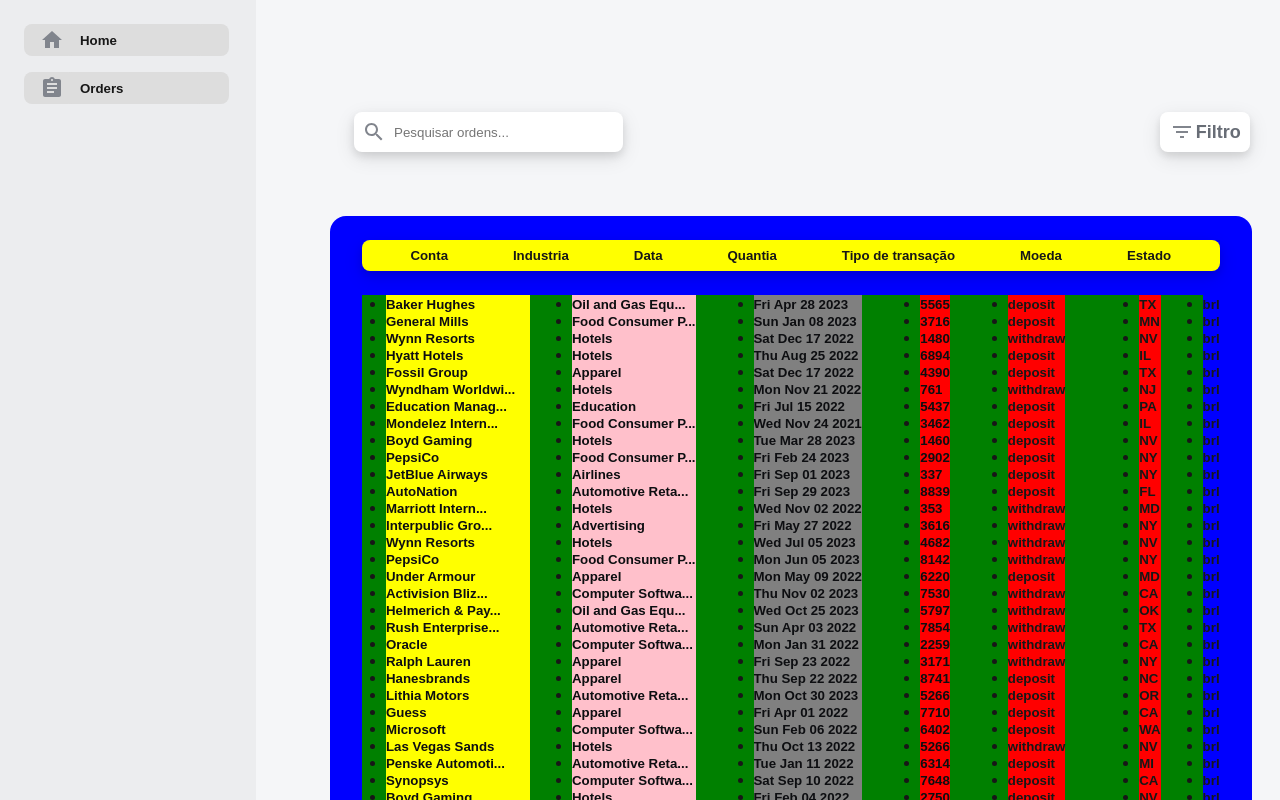
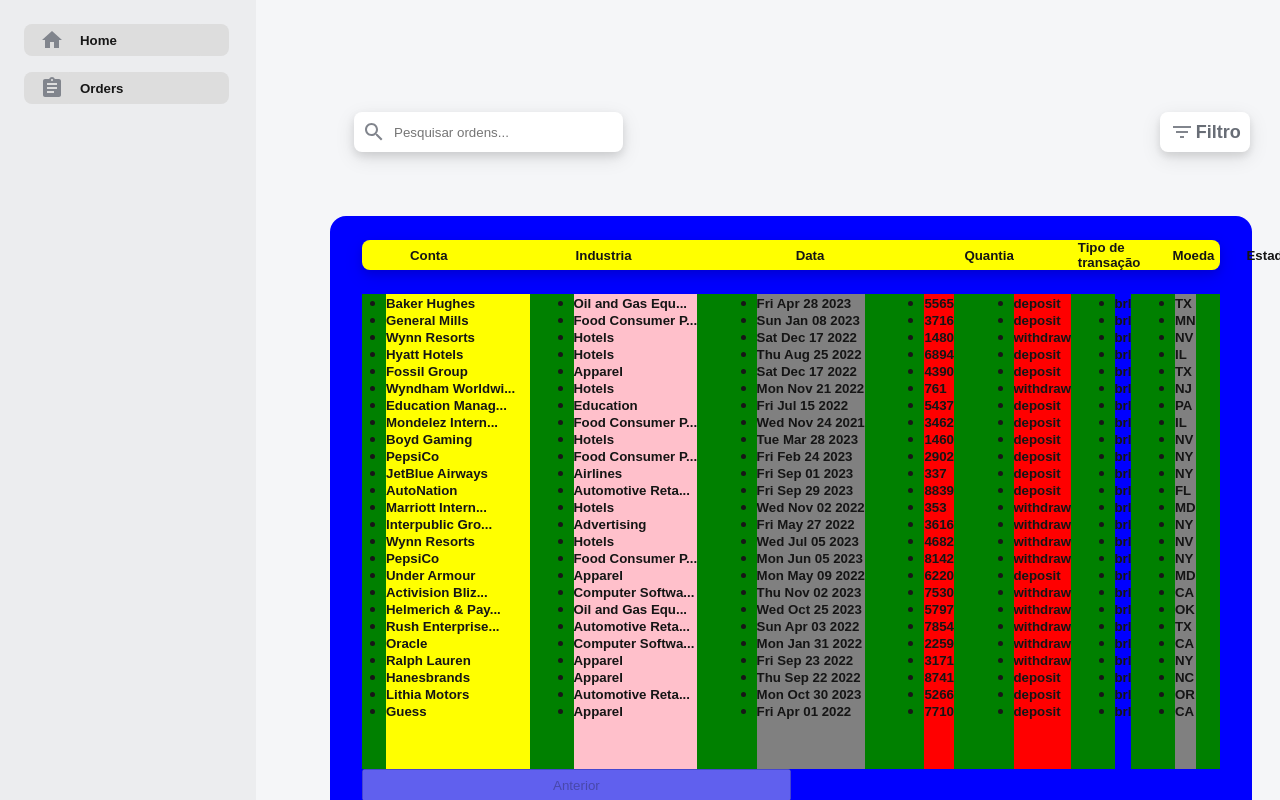
Before and after one commit to ItsJuniorDias/Bix_Tecnology, a Next.js app in the folder nextjs-tecnology/: page / in a window 1280 px wide. Built offline with nearby package versions, Linux system fonts and the light colour scheme; a web font is replaced by a local one.

Commit message:
chore: create pagination app

```diff
--- /dev/null
+++ b/nextjs-tecnology/src/app/components/index.ts
@@ -0,0 +1 @@
+export { Button } from "./Button/Button";
--- a/nextjs-tecnology/src/app/pages/List/List.tsx
+++ b/nextjs-tecnology/src/app/pages/List/List.tsx
@@ -1,4 +1,4 @@
-import React from "react";
+import React, { useState } from "react";
 
 import {
   Container,
@@ -13,6 +13,11 @@
   ListItemState,
   ListItemTransaction,
   ListItemCurrency,
+  Button,
+  TextIndustry,
+  TextDate,
+  TextAmount,
+  TextTransaction,
 } from "./styles";
 
 import { mockJson } from "../../data";
@@ -20,20 +25,32 @@
 const MAX_LENGTH = 15;
 
 export const List = () => {
-  // const renderItem = (item: Item): React.ReactNode => (
-  //   <li key={item.date}>
-  //     <h2>{item.amount}</h2>
-  //   </li>
-  // );
+  const [currentPage, setCurrentPage] = useState(1);
+  const itemsPerPage = 25;
+
+  const indexOfLastItem = currentPage * itemsPerPage;
+  const indexOfFirstItem = indexOfLastItem - itemsPerPage;
+  const currentItems = mockJson.slice(indexOfFirstItem, indexOfLastItem);
+
+  const totalPages = Math.ceil(mockJson.length / itemsPerPage);
+
+  const handleNext = () => {
+    setCurrentPage((prevPage) => Math.min(prevPage + 1, totalPages));
+  };
+
+  const handlePrevious = () => {
+    setCurrentPage((prevPage) => Math.max(prevPage - 1, 1));
+  };
 
   return (
+    <>
       <Container>
         <Content>
           <Text>Conta</Text>
-        <Text>Industria</Text>
-        <Text>Data</Text>
-        <Text>Quantia</Text>
-        <Text>Tipo de transação</Text>
+          <TextIndustry>Industria</TextIndustry>
+          <TextDate>Data</TextDate>
+          <TextAmount>Quantia</TextAmount>
+          <TextTransaction>Tipo de transação</TextTransaction>
           <Text>Moeda</Text>
           <Text>Estado</Text>
         </Content>
@@ -41,7 +58,7 @@
         <ListContent>
           <ListItemContent>
             <ul>
-            {mockJson.map((item, index) => {
+              {currentItems.map((item, index) => {
                 const truncatedText =
                   item?.account?.length > MAX_LENGTH
                     ? item?.account?.substring(0, MAX_LENGTH) + "..."
@@ -58,7 +75,7 @@
 
           <ListItemIndustry>
             <ul>
-            {mockJson.map((item, index) => {
+              {currentItems.map((item, index) => {
                 const truncatedText =
                   item?.industry?.length > MAX_LENGTH
                     ? item?.industry?.substring(0, MAX_LENGTH) + "..."
@@ -75,7 +92,7 @@
 
           <ListItemDate>
             <ul>
-            {mockJson.map((item, index) => {
+              {currentItems.map((item, index) => {
                 const timestampString = item.date;
                 const dateObject = new Date(Number(timestampString));
 
@@ -92,7 +109,7 @@
 
           <ListItemAmount>
             <ul>
-            {mockJson.map((item, index) => (
+              {currentItems.map((item, index) => (
                 <li key={index}>
                   <TruncatedH5>{item.amount}</TruncatedH5>
                 </li>
@@ -102,34 +119,44 @@
 
           <ListItemTransaction>
             <ul>
-            {mockJson.map((item, index) => (
+              {currentItems.map((item, index) => (
                 <li key={index}>
-                <h5>{item.transaction_type}</h5>
+                  <TruncatedH5>{item.transaction_type}</TruncatedH5>
                 </li>
               ))}
             </ul>
           </ListItemTransaction>
 
-        <ListItemState>
-          <ul>
-            {mockJson.map((item, index) => (
-              <li key={index}>
-                <h5>{item.state}</h5>
-              </li>
-            ))}
-          </ul>
-        </ListItemState>
-
           <ListItemCurrency>
             <ul>
-            {mockJson.map((item, index) => (
+              {currentItems.map((item, index) => (
                 <li key={index}>
-                <h5>{item.currency}</h5>
+                  <TruncatedH5>{item.currency}</TruncatedH5>
                 </li>
               ))}
             </ul>
           </ListItemCurrency>
+
+          <ListItemState>
+            <ul>
+              {currentItems.map((item, index) => {
+                return (
+                  <li key={index}>
+                    <TruncatedH5>{item.state}</TruncatedH5>
+                  </li>
+                );
+              })}
+            </ul>
+          </ListItemState>
         </ListContent>
+
+        <Button onClick={handlePrevious} disabled={currentPage === 1}>
+          Anterior
+        </Button>
+        <Button onClick={handleNext} disabled={currentPage === totalPages}>
+          Próxima
+        </Button>
       </Container>
+    </>
   );
 };
--- a/nextjs-tecnology/src/app/pages/List/styles.ts
+++ b/nextjs-tecnology/src/app/pages/List/styles.ts
@@ -2,7 +2,7 @@
 
 export const Container = styled.div`
   width: 90%;
-  height: 100svh;
+  height: 80svh;
   background-color: blue;
   display: flex;
   flex-direction: column;
@@ -23,8 +23,6 @@
   justify-content: space-around;
   padding-left: 16px;
   padding-right: 16px;
-  padding-top: 8px;
-  padding-bottom: 8px;
   align-items: center;
   box-shadow: 0 4px 8px rgba(0, 0, 0, 0.1), 0 6px 20px rgba(0, 0, 0, 0.1);
 `;
@@ -42,7 +40,28 @@
 `;
 
 export const Text = styled.h5`
-  /* color: #dddddd; */
+  color: #151515;
+  margin-left: 32px;
+`;
+
+export const TextIndustry = styled.h5`
+  margin-left: 128px;
+  color: #151515;
+`;
+
+export const TextDate = styled.h5`
+  margin-left: 164px;
+  color: #151515;
+`;
+
+export const TextAmount = styled.h5`
+  margin-left: 140px;
+  color: #151515;
+`;
+
+export const TextTransaction = styled.h5`
+  margin-left: 64px;
+  color: #151515;
 `;
 
 export const ListContent = styled.div`
@@ -83,8 +102,8 @@
 `;
 
 export const ListItemState = styled.div`
-  background-color: red;
-  margin-left: 32px;
+  background-color: grey;
+  margin-right: 24px;
 `;
 
 export const ListItemCurrency = styled.div`
@@ -96,6 +115,11 @@
   overflow: hidden;
   white-space: nowrap;
   text-overflow: ellipsis;
-  width: 100%; /* Adjust width as needed */
-  color: #0d0e11;
+  width: 100%;
+  color: #151515;
 `;
+
+export const Button = styled.button`
+  width: 50%;
+  height: 50px;
+`;
```
Also changed, not shown: nextjs-tecnology/src/app/components/Button/styles.ts (added, +55 -0 lines). Lines whose indentation alone changed are shown as unchanged.
